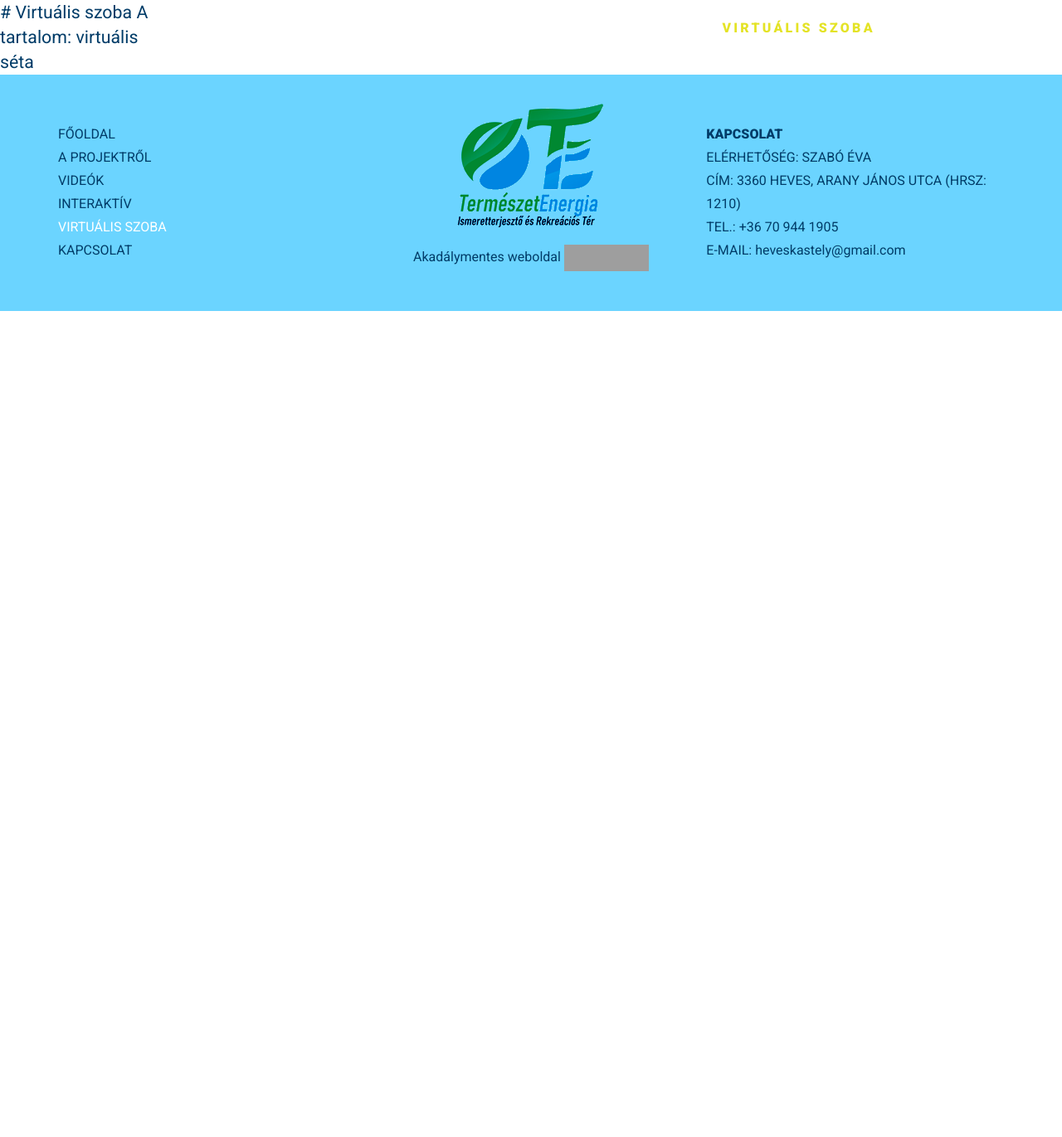
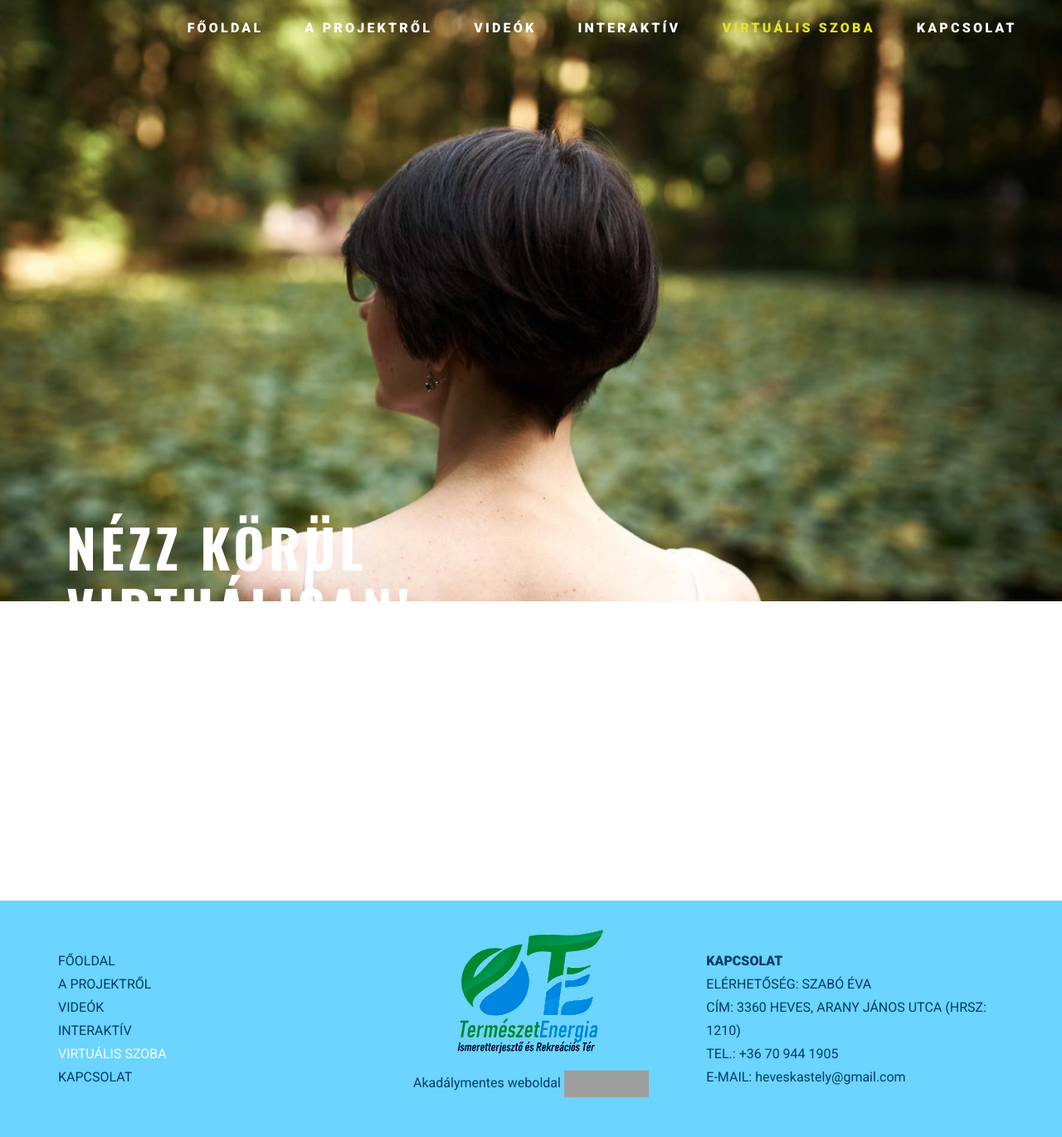
Before and after one commit to hahakeweb/hahakeweb.github.io, a Jekyll site: the page built from virtualis.html, in a window 1280 px wide. Shown: the whole page at 83% size. Built offline with Jekyll 4.4.1, drawn with Linux system fonts in a browser that asks for light colours; before the commit the page ends 900 px from its top, so only the background shows below that; grey boxes are pictures that could not be loaded.

Commit message:
Project-oldal text-bg, Virtualis main

```diff
--- a/_sass/_projekt.scss
+++ b/_sass/_projekt.scss
@@ -35,9 +35,30 @@
         letter-spacing: 5px;
     }
 
-    .section-mintaprojekt .lead {
-        font-size: 1.1em;
-        text-align: center;
+    .section-mintaprojekt {
+        position: relative;
+        padding-bottom: 8.4em;
+
+        &::before {
+            content: '';
+            position: absolute;
+            width: 100%;
+            height: 100%;
+            z-index: -1;
+            opacity: .5;
+            top: 0;
+            left: 0;
+            background-color: #fff;
+            background-image: url('../images/bg-geo-bl.png'), url('../images/bg-geo-tr.png');
+            background-position: 0% 175%, 135% -62%;
+            background-repeat: no-repeat;
+            background-size: auto;
+        }
+
+        .section-mintaprojekt .lead {
+            font-size: 1.1em;
+            text-align: center;
+        }
     }
 
     p {
@@ -46,7 +67,6 @@
 
     .section-kiemeles {
         background-color: #c1d000;
-        margin: 8.4em 0;
 
         p {
             font-size: 1.5em;
@@ -54,8 +74,30 @@
         }
     }
 
+    .section-latvany {
+        padding: 8.4em 0;
+        position: relative;
+
+        &::before {
+            position: absolute;
+            content: '';
+            width: 100%;
+            height: 100%;
+            background-color: #fff;
+            background-image: url('../images/bg-geo-bl.png');
+            background-position: -35% 125%;
+            background-repeat: no-repeat;
+            background-size: 75%;
+            transform: scaleX(-1);
+            z-index: -1;
+            opacity: .3;
+            top: 0;
+            left: 0;
+        }
+    }
+
     .section-kiemeles-napelem {
-        margin: 8.4em 0; //160px
+        margin-bottom: 4em;
         background-image: url(/assets/images/projekt-napelem.jpg);
         background-size: contain;
         background-repeat: no-repeat;
--- /dev/null
+++ b/_sass/_virtualis.scss
@@ -0,0 +1,25 @@
+// Virtualis page styles
+.virtualis-page {
+
+    .main {
+        background-color: #442;
+        background-image: url('/assets/images/virtualis-main.jpg');
+        background-position:top right;
+        background-repeat: no-repeat;
+        background-size: cover;
+        color: #fff;
+
+        .main-title {
+            clear: both;
+            height: 53vw;
+        }
+    }
+
+    h1 {
+        color: #fff;
+        font-size: 3em;
+        letter-spacing: 5px;
+        margin: 9em 0 0 1em;
+        line-height: 1.15;
+    }
+}
--- a/assets/css/styles.scss
+++ b/assets/css/styles.scss
@@ -11,3 +11,4 @@
 @import "landing";
 @import "videok";
 @import "projekt";
+@import "virtualis";
--- a/kapcsolat.html
+++ b/kapcsolat.html
@@ -16,7 +16,7 @@ page-class: projekt-page
 
 <section class="section-adatok">
     <div class="container">
-        <div class="row justify-content-center mb-5">
+        <div class="row mb-5">
             <div class="col-6 my-5">
                 <ul class="list-group list-group-flush">
                     <li class="list-group-item">Cím: 3360 Heves, Arany János utca (hrsz: 1210)</li>
--- a/virtualis.html
+++ b/virtualis.html
@@ -1,7 +1,25 @@
 ---
 layout: default
 title: Virtuális szoba
+page-class: virtualis-page
 ---
-# {{ page.title }}
 
-A tartalom: virtuális séta
+<section class="main">
+    <div class="container-fluid px-0">
+        <div class="main-title row mx-0">
+            <div class="col-5">
+                <h1 id="content">Nézz körül virtuálisan!</h1>
+            </div>
+        </div>
+    </div>
+</section>
+
+<section class="section-mintaprojekt">
+    <div class="container">
+        <div class="row justify-content-center mb-5">
+            <div class="col-10 my-5">
+                <h2 class="mt-5 mb-0">A fenntartható jövőért</h2>
+            </div>
+        </div>
+    </div>
+</section>
```
Also changed, not shown: assets/images/virtualis-main.jpg (added).
